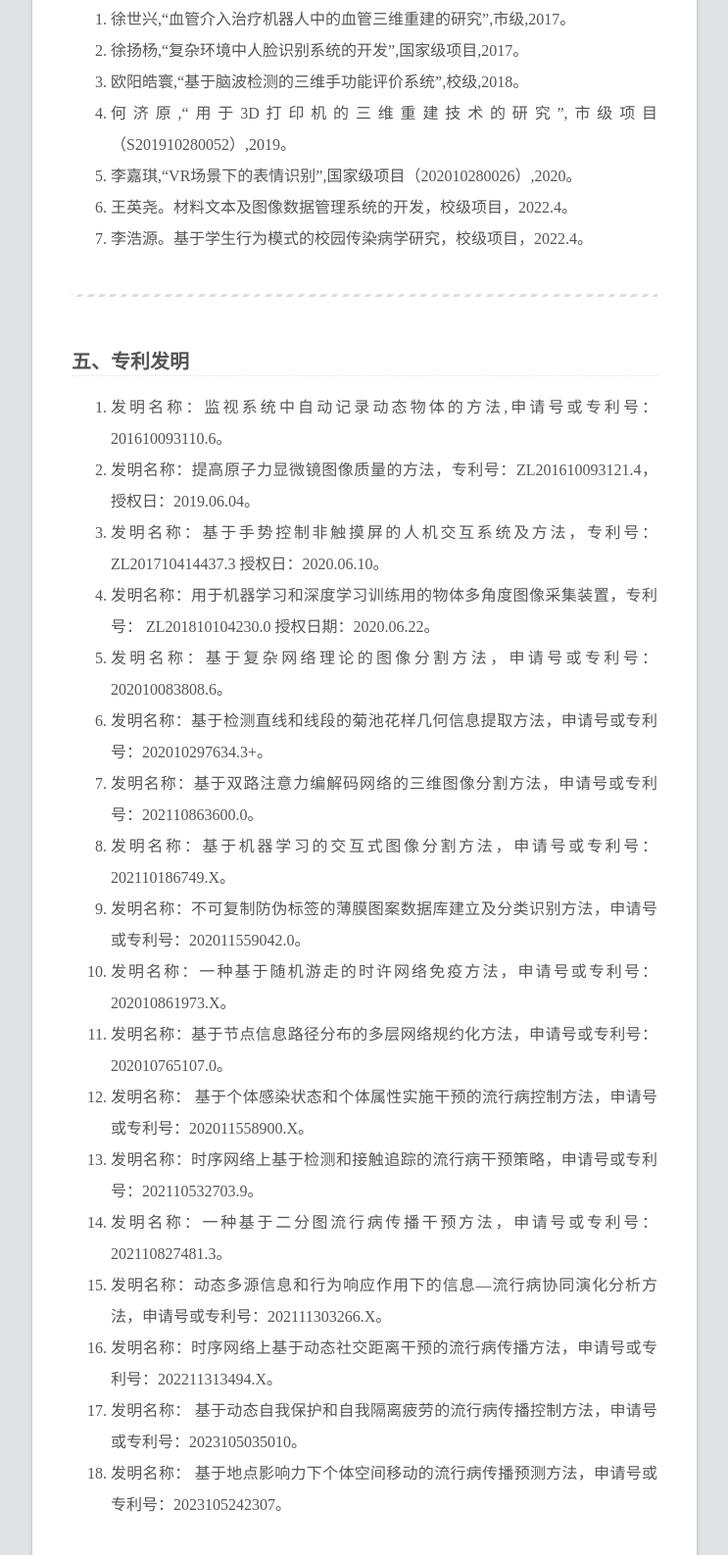
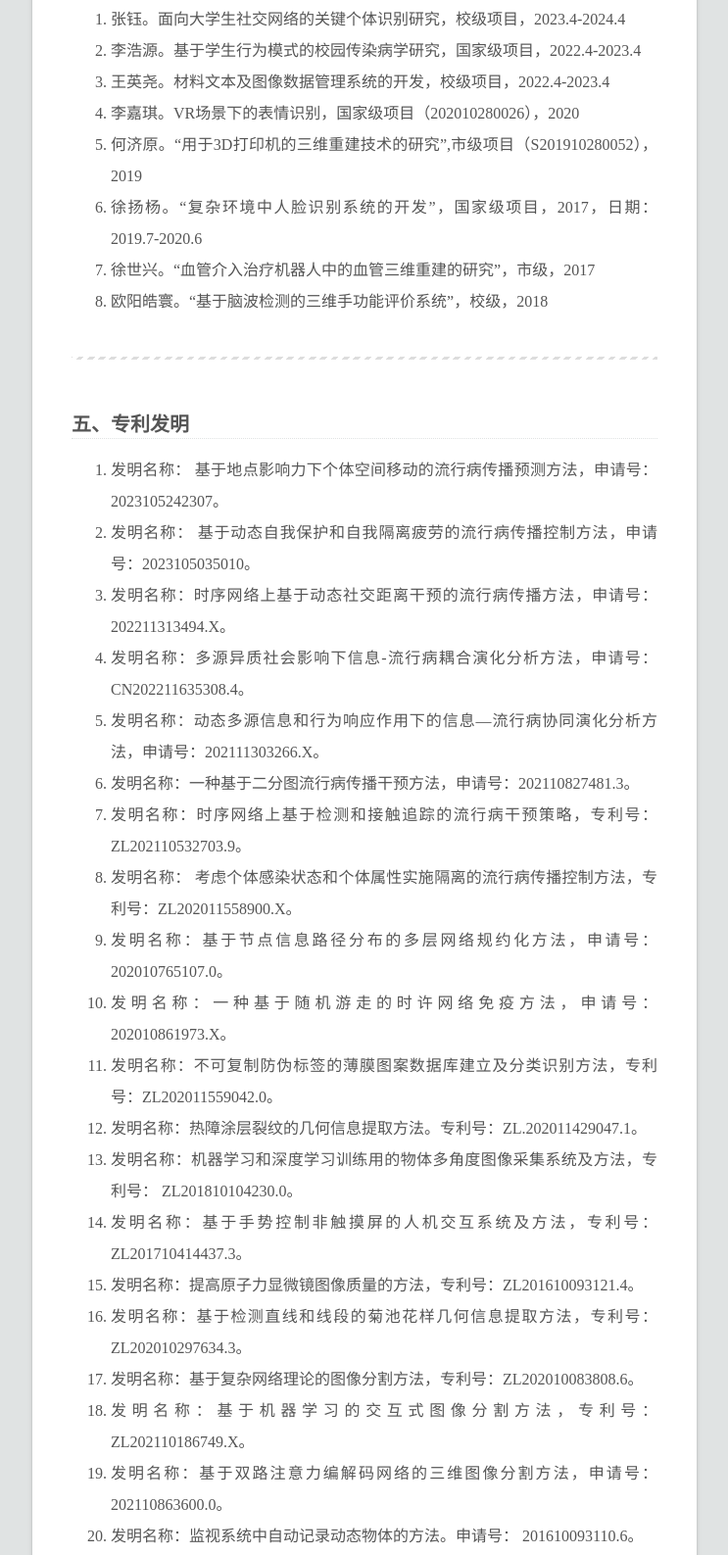
Before and after one commit to bingbignwang/bingbignwang.github.io, a plain HTML site: page home/index.html in a window 1280 px wide. Shown: the part 10380-11967 px from the top of the page at 98% size, without its empty margins (394-1137 px from the left). Drawn offline with Linux system fonts and the light colour scheme.

Commit message:
Site updated: 2023-09-01 16:05:56

```diff
--- a/home/index.html
+++ b/home/index.html
@@ -580,7 +580,7 @@
                   <i class="far fa-calendar-check"></i>
                 </span>
                 <span class="post-meta-item-text">更新于</span>
-                <time title="修改时间：2023-09-01 12:10:27" itemprop="dateModified" datetime="2023-09-01T12:10:27+08:00">2023-09-01</time>
+                <time title="修改时间：2023-09-01 16:03:43" itemprop="dateModified" datetime="2023-09-01T16:03:43+08:00">2023-09-01</time>
               </span>
 
 
@@ -624,54 +624,58 @@
 <h3 id="四、大学生创新创业训练项目"><a href="#四、大学生创新创业训练项目" class="headerlink" title="四、大学生创新创业训练项目"></a>四、大学生创新创业训练项目</h3><font size="3" face="微软雅黑">
 
 <ol>
-<li>徐世兴,“血管介入治疗机器人中的血管三维重建的研究”,市级,2017。</li>
-<li>徐扬杨,“复杂环境中人脸识别系统的开发”,国家级项目,2017。</li>
-<li>欧阳皓寰,“基于脑波检测的三维手功能评价系统”,校级,2018。   </li>
-<li>何济原,“用于3D打印机的三维重建技术的研究”,市级项目（S201910280052）,2019。 </li>
-<li>李嘉琪,“VR场景下的表情识别”,国家级项目（202010280026）,2020。</li>
-<li>王英尧。材料文本及图像数据管理系统的开发，校级项目，2022.4。</li>
-<li>李浩源。基于学生行为模式的校园传染病学研究，校级项目，2022.4。</li></ol></font>
+<li>张钰。面向大学生社交网络的关键个体识别研究，校级项目，2023.4-2024.4</li>
+<li>李浩源。基于学生行为模式的校园传染病学研究，国家级项目，2022.4-2023.4</li>
+<li>王英尧。材料文本及图像数据管理系统的开发，校级项目，2022.4-2023.4</li>
+<li>李嘉琪。VR场景下的表情识别，国家级项目（202010280026），2020</li>
+<li>何济原。“用于3D打印机的三维重建技术的研究”,市级项目（S201910280052），2019</li>
+<li>徐扬杨。“复杂环境中人脸识别系统的开发”，国家级项目，2017，日期： 2019.7-2020.6</li>
+<li>徐世兴。“血管介入治疗机器人中的血管三维重建的研究”，市级，2017</li>
+<li>欧阳皓寰。“基于脑波检测的三维手功能评价系统”，校级，2018</li></ol></font>
 
 <hr>
 <h3 id="五、专利发明"><a href="#五、专利发明" class="headerlink" title="五、专利发明"></a>五、专利发明</h3><font size="3" face="微软雅黑">
 
 <ol>
-<li>发明名称：监视系统中自动记录动态物体的方法,申请号或专利号： 201610093110.6。</li>
-<li>发明名称：提高原子力显微镜图像质量的方法，专利号：ZL201610093121.4，授权日：2019.06.04。</li>
-<li>发明名称：基于手势控制非触摸屏的人机交互系统及方法，专利号： ZL201710414437.3 授权日：2020.06.10。</li>
-<li>发明名称：用于机器学习和深度学习训练用的物体多角度图像采集装置，专利号： ZL201810104230.0 授权日期：2020.06.22。</li>
-<li>发明名称：基于复杂网络理论的图像分割方法，申请号或专利号：202010083808.6。</li>
-<li>发明名称：基于检测直线和线段的菊池花样几何信息提取方法，申请号或专利号：202010297634.3+。</li>
-<li>发明名称：基于双路注意力编解码网络的三维图像分割方法，申请号或专利号：202110863600.0。</li>
-<li>发明名称：基于机器学习的交互式图像分割方法，申请号或专利号：202110186749.X。</li>
-<li>发明名称：不可复制防伪标签的薄膜图案数据库建立及分类识别方法，申请号或专利号：202011559042.0。</li>
-<li>发明名称：一种基于随机游走的时许网络免疫方法，申请号或专利号：202010861973.X。</li>
-<li>发明名称：基于节点信息路径分布的多层网络规约化方法，申请号或专利号：202010765107.0。</li>
-<li>发明名称： 基于个体感染状态和个体属性实施干预的流行病控制方法，申请号或专利号：202011558900.X。</li>
-<li>发明名称：时序网络上基于检测和接触追踪的流行病干预策略，申请号或专利号：202110532703.9。</li>
-<li>发明名称：一种基于二分图流行病传播干预方法，申请号或专利号：202110827481.3。</li>
-<li>发明名称：动态多源信息和行为响应作用下的信息—流行病协同演化分析方法，申请号或专利号：202111303266.X。</li>
-<li>发明名称：时序网络上基于动态社交距离干预的流行病传播方法，申请号或专利号：202211313494.X。</li>
-<li>发明名称： 基于动态自我保护和自我隔离疲劳的流行病传播控制方法，申请号或专利号：2023105035010。</li>
-<li>发明名称： 基于地点影响力下个体空间移动的流行病传播预测方法，申请号或专利号：2023105242307。</li></ol></font>
+<li>发明名称： 基于地点影响力下个体空间移动的流行病传播预测方法，申请号：2023105242307。</li>
+<li>发明名称： 基于动态自我保护和自我隔离疲劳的流行病传播控制方法，申请号：2023105035010。</li>
+<li>发明名称：时序网络上基于动态社交距离干预的流行病传播方法，申请号：202211313494.X。</li>
+<li>发明名称：多源异质社会影响下信息-流行病耦合演化分析方法，申请号：CN202211635308.4。</li>
+<li>发明名称：动态多源信息和行为响应作用下的信息—流行病协同演化分析方法，申请号：202111303266.X。</li>
+<li>发明名称：一种基于二分图流行病传播干预方法，申请号：202110827481.3。</li>
+<li>发明名称：时序网络上基于检测和接触追踪的流行病干预策略，专利号：ZL202110532703.9。</li>
+<li>发明名称： 考虑个体感染状态和个体属性实施隔离的流行病传播控制方法，专利号：ZL202011558900.X。</li>
+<li>发明名称：基于节点信息路径分布的多层网络规约化方法，申请号：202010765107.0。</li>
+<li>发明名称：一种基于随机游走的时许网络免疫方法，申请号：202010861973.X。</li>
+<li>发明名称：不可复制防伪标签的薄膜图案数据库建立及分类识别方法，专利号：ZL202011559042.0。</li>
+<li>发明名称：热障涂层裂纹的几何信息提取方法。专利号：ZL.202011429047.1。</li>
+<li>发明名称：机器学习和深度学习训练用的物体多角度图像采集系统及方法，专利号： ZL201810104230.0。</li>
+<li>发明名称：基于手势控制非触摸屏的人机交互系统及方法，专利号： ZL201710414437.3。</li>
+<li>发明名称：提高原子力显微镜图像质量的方法，专利号：ZL201610093121.4。</li>
+<li>发明名称：基于检测直线和线段的菊池花样几何信息提取方法，专利号：ZL202010297634.3。</li>
+<li>发明名称：基于复杂网络理论的图像分割方法，专利号：ZL202010083808.6。</li>
+<li>发明名称：基于机器学习的交互式图像分割方法，专利号：ZL202110186749.X。</li>
+<li>发明名称：基于双路注意力编解码网络的三维图像分割方法，申请号：202110863600.0。</li>
+<li>发明名称：监视系统中自动记录动态物体的方法。申请号： 201610093110.6。</li></ol></font>
 
 <hr>
 <h3 id="六、软件著作"><a href="#六、软件著作" class="headerlink" title="六、软件著作"></a>六、软件著作</h3><font size="3" face="微软雅黑">
 
+
 <ol>
-<li>基于路径分布的网络自动化比较分析软件V1.0（登记号：2021SR0087832）</li>
+<li>基于元种群时空注意力网络的流行病预测软件（登记号：2023SR0516745）</li>
+<li>静态地点影响力下的个体空间移动与传播行为研究分析软件（登记号：2023SR0260005）</li>
+<li>时序网络上基于个体行为的自愿疫苗接种过程分析软件（登记号：2023SR0259777）</li>
+<li>资源分配策略对流行病空间传播的干预分析软件V1.0（登记号：2022R11L0595625）</li>
+<li>信息作用下口罩行为分析软件V1.0. （登记号：2022R11L0642260）</li>
+<li>动态多源信息和行为响应作用下的流行病-信息协同演化分析软件V1.0（登记号：2022R11L0035988）</li>
+<li>时序网络上疫苗接种过程分析软件V1.0（登记号：2022SR0236069)</li>
+<li>时序网络上多数规则观点传播分析软件；（登记号:2021SR1773947）</li>
+<li>时序网络上基于检测和接触追踪的流行病干预分析（登记号：2021R11L2288991）</li>
+<li>时序网络上个体行为分析软件；（登记号：2021R11L1677210）</li>
+<li>基于居住地、公共场所的流行病传播干预分析软件（登记号：2021R11S0787615）</li>
 <li>基于随机游走的时序网络免疫分析软件 （登记号：2021SR0221874）</li>
-<li>基于居住地、公共场所的流行病传播干预分析软件（登记号：2021R11S0787615）</li>
-<li>时序网络上个体行为分析软件；（登记号：2021R11L1677210）</li>
-<li>时序网络上基于检测和接触追踪的流行病干预分析（登记号：2021R11L2288991）</li>
-<li>时序网络上多数规则观点传播分析软件；（登记号:2021SR1773947）</li>
-<li>时序网络上疫苗接种过程分析软件V1.0（登记号：2022SR0236069)</li>
-<li>动态多源信息和行为响应作用下的流行病-信息协同演化分析软件V1.0（登记号：2022R11L0035988）</li>
-<li>信息作用下口罩行为分析软件V1.0. （登记号：2022R11L0642260）</li>
-<li>资源分配策略对流行病空间传播的干预分析软件V1.0（登记号：2022R11L0595625）</li>
-<li>时序网络上基于个体行为的自愿疫苗接种过程分析软件（登记号：2023SR0259777）</li>
-<li>静态地点影响力下的个体空间移动与传播行为研究分析软件（登记号：2023SR0260005）</li>
-<li>基于元种群时空注意力网络的流行病预测软件（登记号：2023SR0516745）</li></ol></font>
+<li>基于路径分布的网络自动化比较分析软件V1.0（登记号：2021SR0087832）</li></ol></font>
 
 <hr>
 <h3 id="七、发表论文"><a href="#七、发表论文" class="headerlink" title="七、发表论文"></a>七、发表论文</h3><font size="3" face="微软雅黑">
@@ -679,7 +683,7 @@
 <ol>
 <li>X. Hong, Y.X. Han, <strong>B. Wang</strong>*. Impacts of dynamic self-protection and self-isolation fatigue on the epidemic spread in time-varying multiplex networks. Chaos, Solitons &amp;Fractals, 173, 113696, 2023.</li>
 <li>X.Y. Wang,Y.X. Han*,<strong>B. Wang</strong>*. A two-phase feature selection method for identifying influential spreaders of disease epidemic on complex networks. Entropy, 25, 1068, 2023.</li>
-<li>X. Hong, Y.X. Han, <strong>B. Wang</strong>*. Integrated extensive detection, contact tracing and dynamic social distancing interventions to prevent future epidemic waves. IEEE Trans on Sys. Man and Cybernetics: Systems, , 2023.</li>
+<li>X. Hong, Y.X. Han, <strong>B. Wang</strong>*. Integrated extensive detection, contact tracing and dynamic social distancing interventions to prevent future epidemic waves. IEEE Trans on Sys. Man and Cybernetics: Systems, 2023. DOI: 10.1109/TSMC.2023.3283091.</li>
 <li>Q.C. Chen, H. Wei, <strong>B. Wang</strong>, L.Ruan, Y.X. Han. Material structure segmentation method based on graph attention. Materials Today Communications. 35, 105941, 2023.</li>
 <li>X. Hong, Y.X.Han, <strong>B. Wang</strong>*. Impacts of detection and contact tracing on the epidemic spread in time-varying networks. Applied Mathematics and Computation. 439, 127601, 2023.</li>
 <li>K.B. Zhang, X., Hong, Y.X. Han, <strong>B. Wang</strong>*. Optimal discrete resource allocation on metapopulation networks for suppressing spatial spread of epidemics. Chaos, Solitons,&amp; Fractals. 169, 113293, 2023.</li>
```
Also changed, not shown: 2021/12/05/科研成果/index.html (+44 -40 lines), 科研成果/index.html (+44 -40 lines).
